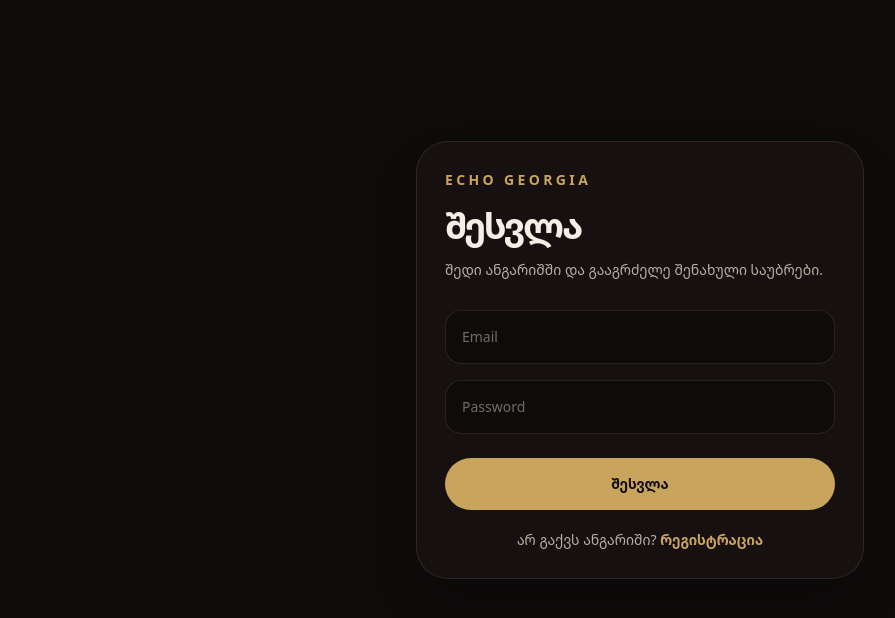
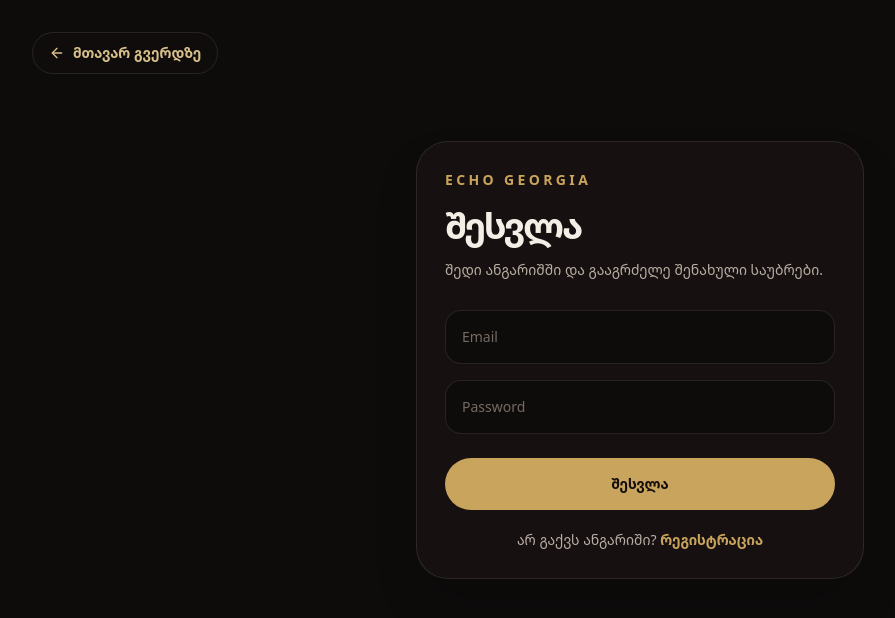
Before and after one commit to vakooragvelidze-x/ECHOofGeorgia, a Next.js app: page /login in a window 1280 px wide. Shown: the top 618 px of the page, without its empty margins (0-895 px from the left). Built offline with nearby package versions, Linux system fonts and the light colour scheme.

Commit message:
Add main page return buttons

```diff
--- a/src/app/login/page.tsx
+++ b/src/app/login/page.tsx
@@ -1,5 +1,5 @@
 "use client";
-
+import BackHomeButton from "@/components/BackHomeButton";
 import Link from "next/link";
 import { useRouter } from "next/navigation";
 import { FormEvent, useState } from "react";
@@ -57,6 +57,10 @@
             ECHO Georgia
           </p>
 
+          <div className="absolute left-5 top-5 z-20 sm:left-8 sm:top-8">
+          <BackHomeButton />
+          </div>
+
           <h1 className="mt-4 text-4xl font-black tracking-[-0.05em]">
             შესვლა
           </h1>
--- a/src/app/register/page.tsx
+++ b/src/app/register/page.tsx
@@ -3,7 +3,7 @@
 import Link from "next/link";
 import { useRouter } from "next/navigation";
 import { FormEvent, useState } from "react";
-
+import BackHomeButton from "@/components/BackHomeButton";
 export default function RegisterPage() {
   const router = useRouter();
 
@@ -71,6 +71,12 @@
             შექმენი ანგარიში, რომ საუბრები შეინახო და მოგვიანებით გააგრძელო.
           </p>
 
+          <div className="absolute left-5 top-5 z-20 sm:left-8 sm:top-8">
+  <BackHomeButton />
+</div>
+
+
+
           <div className="mt-7 space-y-4">
             <input
               value={fullName}
--- /dev/null
+++ b/src/components/BackHomeButton.tsx
@@ -0,0 +1,14 @@
+import { ArrowLeft } from "lucide-react";
+import Link from "next/link";
+
+export default function BackHomeButton() {
+  return (
+    <Link
+      href="/"
+      className="inline-flex items-center gap-2 rounded-full border border-[#f4efe6]/10 bg-[#120d0d]/70 px-4 py-2.5 text-sm font-bold text-[#d8c08a] backdrop-blur-xl transition hover:border-[#c9a45c]/35 hover:bg-[#f4efe6]/5 hover:text-[#f4efe6]"
+    >
+      <ArrowLeft size={16} />
+      მთავარ გვერდზე
+    </Link>
+  );
+}
```
